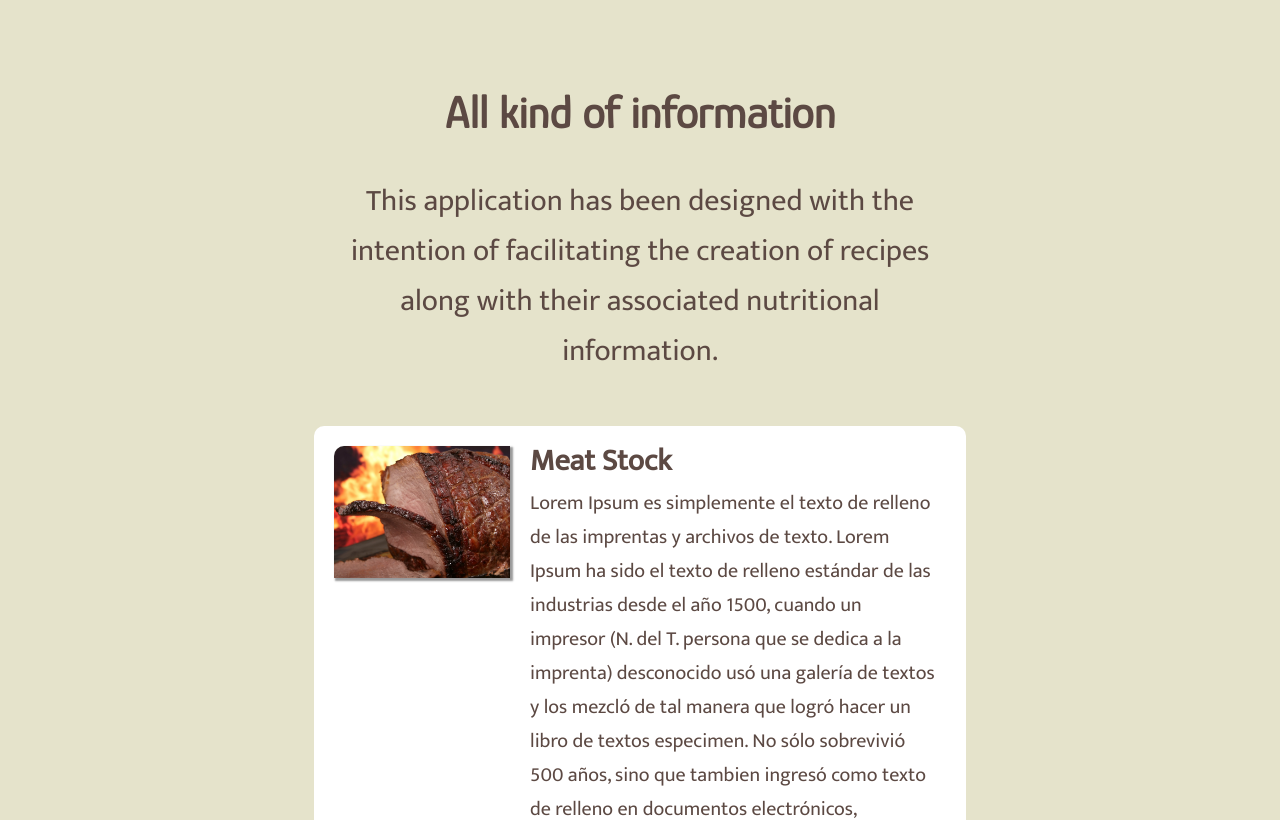
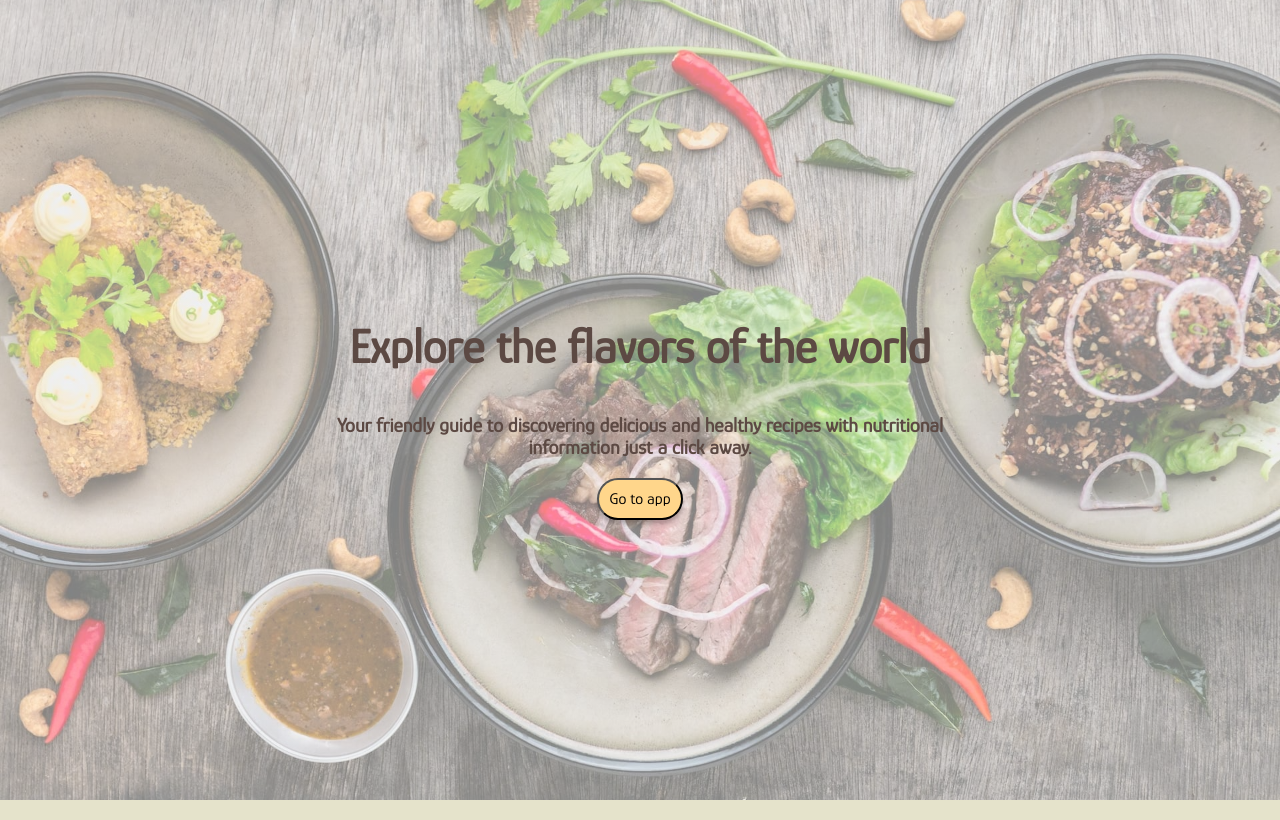
Before and after one commit to Karmik-Koala/Landing-page, a website built with Vite: page src/index.html in a window 1280 px wide. Shown: the top 820 px of the page. Built offline with nearby package versions, Linux system fonts and the light colour scheme.

Commit message:
Sección home

```diff
--- a/src/index.css
+++ b/src/index.css
@@ -1,4 +1,5 @@
 :root {
+  --color-grandis: #ffd68b;
   --color-white-rock: #e5e3cb;
   --color-faded-jade: #428b8b;
   --color-salmon: #fd926a;
@@ -10,11 +11,62 @@
   --color-gray-light: #f0f0f0;
   --font-family-content: "Mukta", sans-serif;
   --font-family-title: "Glory", sans-serif;
+  --font-size-title: 48px;
+  --font-size-text: 20px;
 }
 
 body {
   background: var(--color-white-rock);
+  margin: 0;
+  padding: 0;
 }
+
+/* TODO: EL CONTENIDO DE LA SECCION HOME, CUANDO HAYA QUE MERGEAR */
+
+.wrap {
+  width: 100vw;
+  height: 100vh;
+  display: flex;
+  align-items: center;
+  justify-content: center;
+  background: linear-gradient(to bottom, rgb(255 255 255 / 50%), rgb(255 255 255 / 50%)), url("./assets/home.jpg");
+  background-size: cover;
+  background-position: center;
+
+  & .wrap-texto {
+    color: #fff;
+    text-align: center;
+    width: 50%;
+
+    & .title-home {
+      color: var(--color-ferra);
+      font-family: var(--font-family-title);
+      font-size: var(--font-size-title);
+      font-weight: bold;
+    }
+
+    & .text-home {
+      color: var(--color-ferra);
+      font-family: var(--font-family-title);
+      font-size: var(--font-size-text);
+      font-weight: bold;
+    }
+
+    & .button-home {
+      background-color: var(--color-grandis);
+      border-radius: 25px;
+      padding: 10px;
+      box-shadow: 0 4px 4px rgb(0 0 0 / 25%);
+      font-family: var(--font-family-title);
+      font-style: normal;
+      font-weight: 400;
+      font-size: 16px;
+      line-height: 18px;
+    }
+  }
+}
+
+/* TODO: HASTA AQUI EL CONTENIDO DE HOME */
 
 /* TODO: EL CONTENIDO DE LA SECCION INFO, CUANDO HAYA QUE MERGEAR */
 
--- a/src/index.html
+++ b/src/index.html
@@ -18,7 +18,17 @@
   <header></header>
   <main>
     <!-- HOME -->
-    <section></section>
+    <section>
+      <div class="wrap">
+        <div class="wrap-texto">
+          <h1 class="title-home">Explore the flavors of the world</h1>
+          <p class="text-home">Your friendly guide to discovering delicious and healthy recipes with nutritional
+            information just a click
+            away.</p>
+          <button class="button-home">Go to app</button>
+        </div>
+      </div>
+    </section>
     <!-- CARDS -->
     <section></section>
 
```
Also changed, not shown: src/assets/home.jpg (added), 1 other file.
